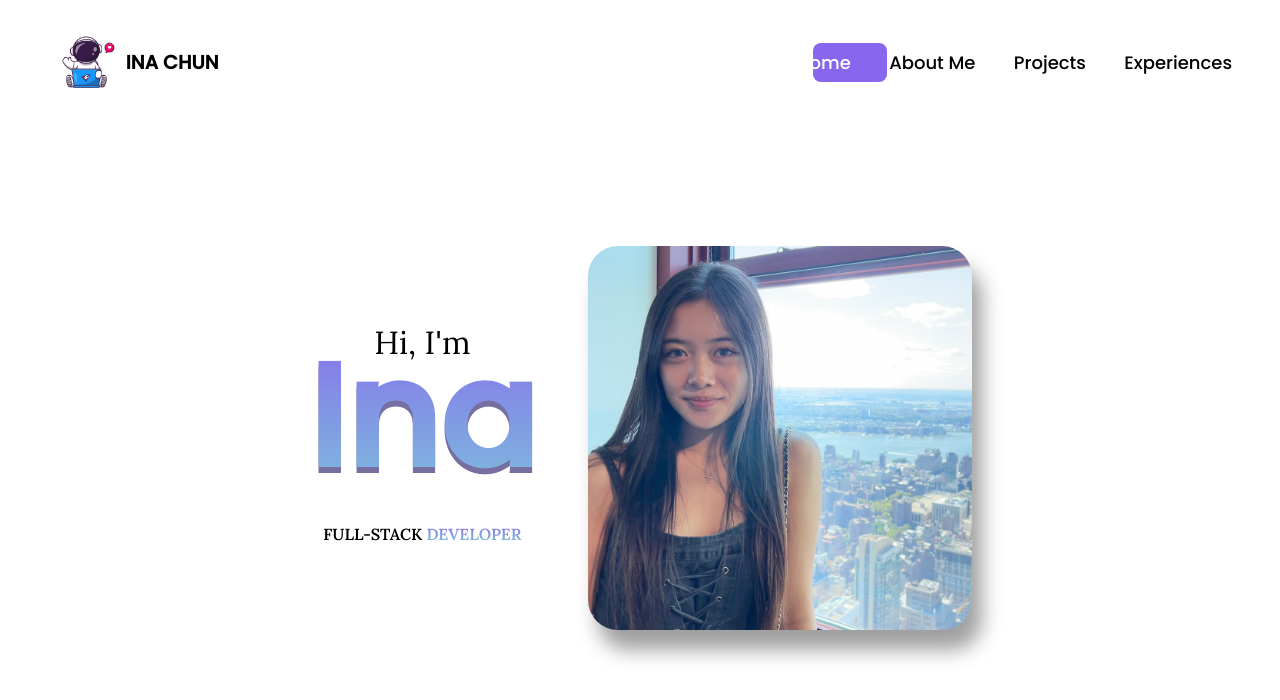
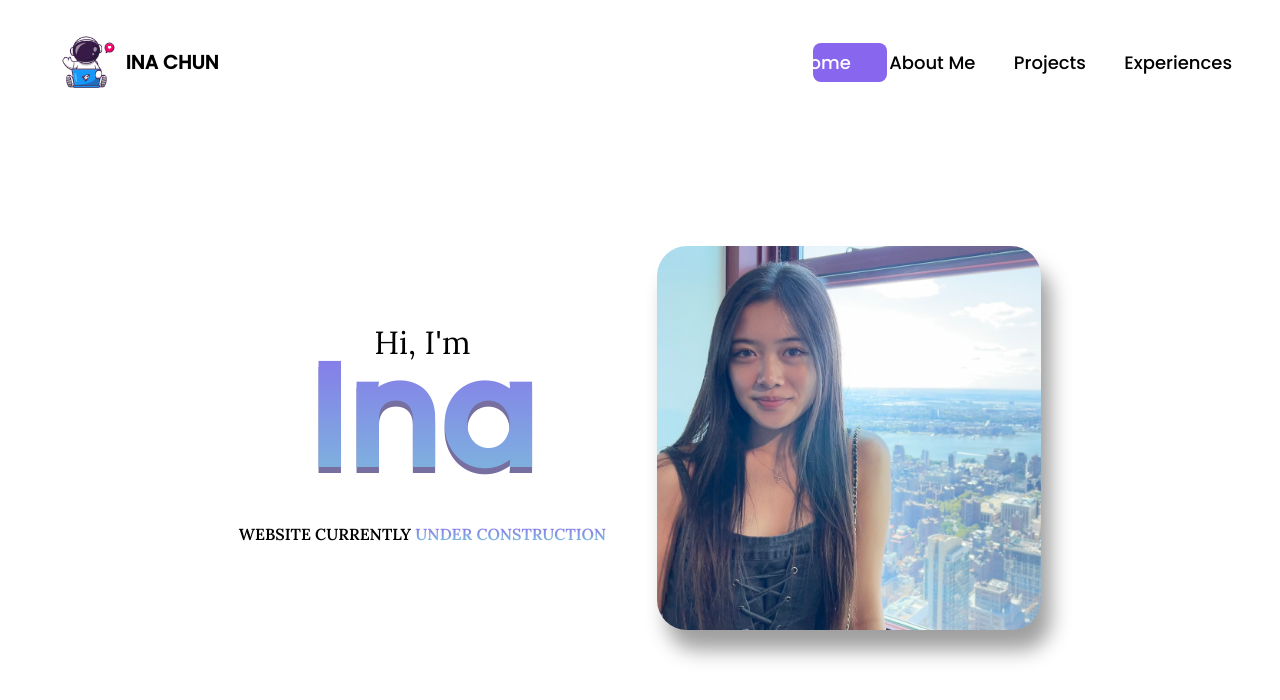
Before and after one commit to kc224/myportfolio, a React (Vite) app: page / in a window 1280 px wide. Shown: the top 700 px of the page. Built offline with nearby package versions, Linux system fonts and the light colour scheme; a web font is replaced by a local one.

Commit message:
Added "website under construction"

```diff
--- a/src/Pages/Home/Home.jsx
+++ b/src/Pages/Home/Home.jsx
@@ -12,7 +12,7 @@ const Home = () => {
           </div>
 
           <div className="stack">
-            FULL-STACK <b>DEVELOPER</b>
+            WEBSITE CURRENTLY <b>UNDER CONSTRUCTION</b>
           </div>
         </div>
       </div>
```
